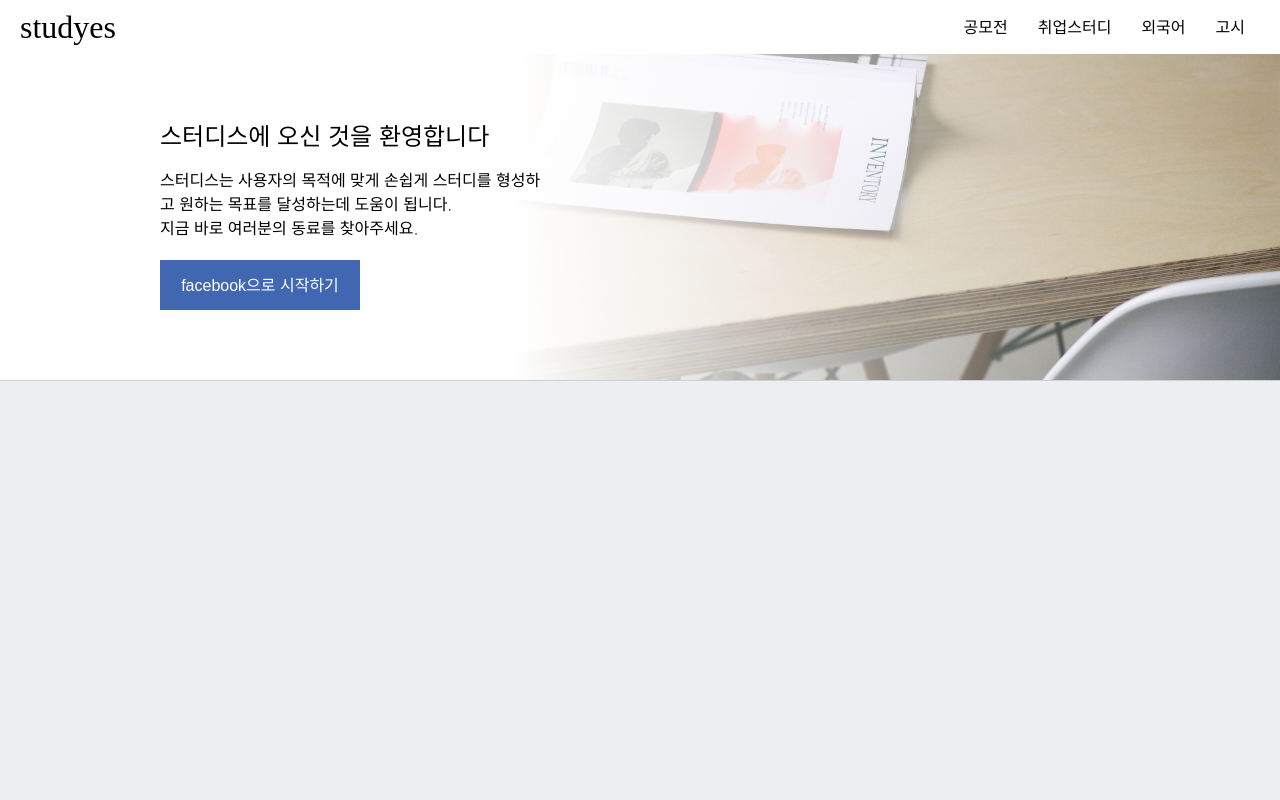
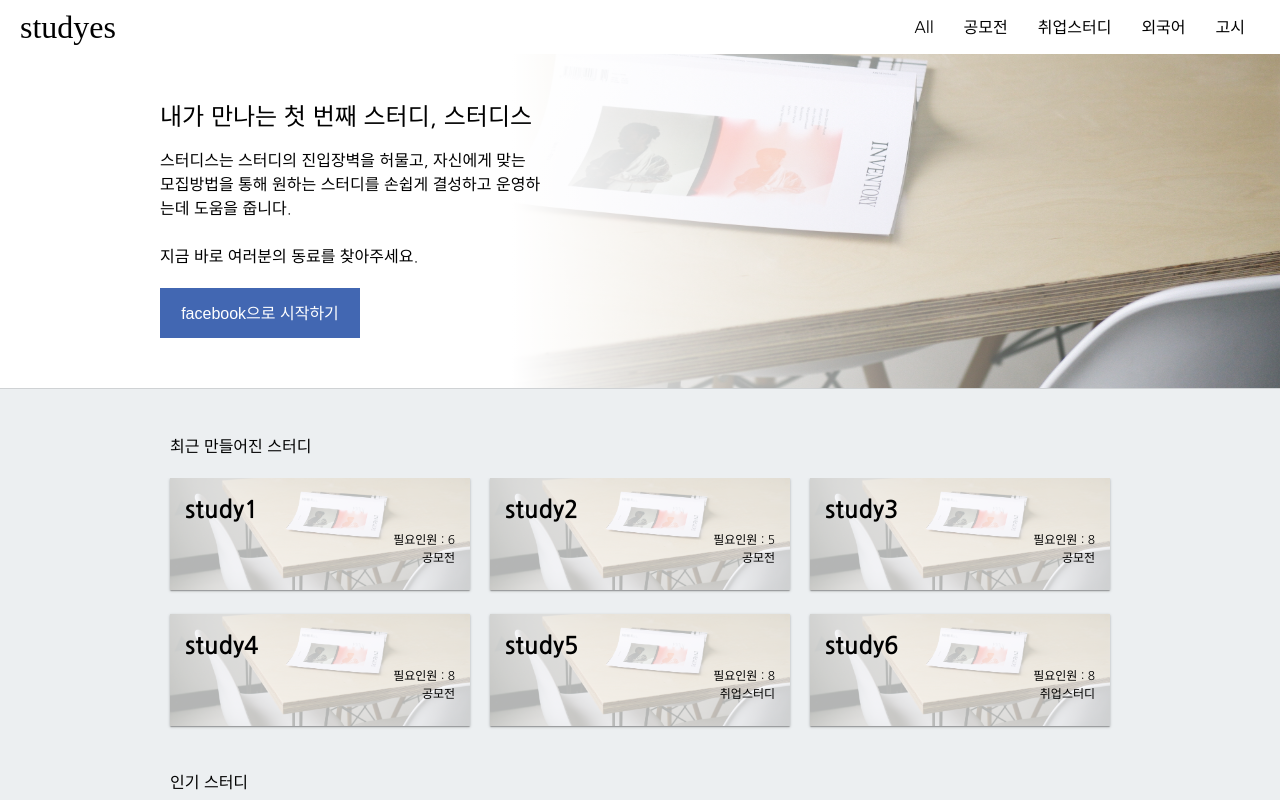
Before and after one commit to skyho31/studyes2.0web, a React (Create React App) app: page / in a window 1280 px wide. Shown: the top 800 px of the page. Built offline with nearby package versions, Linux system fonts and the light colour scheme; a web font is replaced by a local one.

Commit message:
home에서 사용할 dummy 리스트 형성

```diff
--- a/public/index.html
+++ b/public/index.html
@@ -15,7 +15,7 @@
       work correctly both with client-side routing and a non-root public URL.
       Learn how to configure a non-root public URL by running `npm run build`.
     -->
-    <title>React App</title>
+    <title>스터디스 - 내가 만나는 첫 번째 스터디</title>
   </head>
   <body>
     <div id="root"></div>
--- a/src/components/App/App.css
+++ b/src/components/App/App.css
@@ -1,6 +1,4 @@
 body {
-    height: 100vh;
-    width: 100vw;
     font-family: "Nanum Gothic", sans-serif;
     background-color: #eceff1;
 }
@@ -14,5 +12,4 @@ body {
     background-color: rgba(255, 255, 255, .3);
     width: 100%;
     height: 100%;
-    padding: 20px;
 }
--- a/src/components/App/App.js
+++ b/src/components/App/App.js
@@ -18,9 +18,6 @@ class App extends Component {
 				<div >
 					<Header />
 					<Route exact path="/" component={Home} />
-					<div className="container">
-
-					</div>
 				</div>
 			</Router>
 		)
--- a/src/components/Header/Header.js
+++ b/src/components/Header/Header.js
@@ -11,6 +11,7 @@ class Header extends Component {
 				<Link to="/"><h1 id="logo">studyes</h1></Link>
 				<nav>
 					<ul>
+						<Link to="/all"><li>All</li></Link>
 						<Link to="/contest"><li>공모전</li></Link>
 						<Link to="/getjob"><li>취업스터디</li></Link>
 						<Link to="/language"><li>외국어</li></Link>
--- a/src/components/Home/Home.css
+++ b/src/components/Home/Home.css
@@ -1,3 +1,5 @@
+
+/* welcome class */
 
 .welcomeContainer {
     width: 100%;
@@ -7,7 +9,7 @@
     background-position: center;
 }
 
-.welcomeFrame {
+.frame {
     width: 960px;
     margin: auto;
     height: 100%;
@@ -56,19 +58,51 @@
     /* IE6-9 */
 }
 
-.dawn {
-    /* Old browsers */
-    background: #b3cae5;
-    /* FF3.6+ */
-    background: -moz-linear-gradient(-45deg, #b3cae5 12%, #dbdde4 46%, #e4e3e4 70%, #f7ddbb 94%, #efcab2 100%);
-    /* Chrome,Safari4+ */
-    background: -webkit-gradient(linear, left top, right bottom, color-stop(12%, #b3cae5), color-stop(46%, #dbdde4), color-stop(70%, #e4e3e4), color-stop(94%, #f7ddbb), color-stop(100%, #efcab2));
-    /* Chrome10+,Safari5.1+ */
-    background: -webkit-linear-gradient(-45deg, #b3cae5 12%, #dbdde4 46%, #e4e3e4 70%, #f7ddbb 94%, #efcab2 100%);
-    /* Opera 11.10+ */
-    background: -o-linear-gradient(-45deg, #b3cae5 12%, #dbdde4 46%, #e4e3e4 70%, #f7ddbb 94%, #efcab2 100%);
-    /* IE10+ */
-    background: -ms-linear-gradient(-45deg, #b3cae5 12%, #dbdde4 46%, #e4e3e4 70%, #f7ddbb 94%, #efcab2 100%);
-    /* W3C */
-    background: linear-gradient(135deg, #b3cae5 12%, #dbdde4 46%, #e4e3e4 70%, #f7ddbb 94%, #efcab2 100%);
+/* StudyList class */
+
+
+.listTitle{
+	margin: 0 0 24px 10px;
 }
+.studyList{
+	overflow: hidden;
+	margin-bottom:24px;
+}
+
+.studyListBox {
+	background-color: white;
+	width:300px;
+	float:left;
+	margin:0 10px 24px;
+	box-shadow:0 1px 3px 0 rgba(0,0,0,0.2), 0 1px 1px 0 rgba(0,0,0,0.14), 0 2px 1px -1px rgba(0,0,0,0.12);
+	cursor: pointer;
+	background-size:cover;
+	background-position: center;
+}
+
+.studyListBox .wrapper:hover {
+	background-color: rgba(0,0,0,.5);
+	color:white;
+}
+
+.studyListBox .wrapper{
+	padding:20px 15px;
+	background-color: rgba(255,255,255,.7)
+}
+
+
+
+.studyTitle{
+	font-size: 24px;
+	font-weight: 600;
+	margin-bottom:12px;
+}
+
+.studyDescription {
+	text-align: right;
+}
+
+.studyMember {
+	font-size: 12px;
+	margin-bottom:6px;
+}
--- a/src/components/Home/Home.js
+++ b/src/components/Home/Home.js
@@ -5,14 +5,19 @@ import { connect } from 'react-redux';
 import { bindActionCreators } from 'redux';
 import { login } from '../../actions/index';
 
+//react-router
+import { Link } from 'react-router-dom'
+
 //css
 import './Home.css';
+import dummyImg from '../../img/welcome.jpg';
 
 class Home extends Component {
 	render(){
 		return(
 			<section>
-				<Welcome login={this.props.login}/>
+				<Welcome login={this.props.login} isLogged={this.props.loginState}/>
+				<StudyList />
 			</section>
 		)
 	}
@@ -24,20 +29,167 @@ class Welcome extends Component {
 		return(
 			<article className="welcomeContainer">
 				<div className="wrapper whiteCover">
-					<div className="welcomeFrame">
+					<div className="frame">
 						<div className="welcomeText">
-							<h2>스터디스에 오신 것을 환영합니다</h2>
-							<h5>스터디스는 사용자의 목적에 맞게 손쉽게 스터디를 형성하고 원하는 목표를 달성하는데 도움이 됩니다. <br/>
+							<h2>내가 만나는 첫 번째 스터디, 스터디스</h2>
+							<h5>스터디스는 스터디의 진입장벽을 허물고, 자신에게 맞는 모집방법을 통해
+								원하는 스터디를 손쉽게 결성하고 운영하는데 도움을 줍니다. <br/><br/>
 								지금 바로 여러분의 동료를 찾아주세요.
 							</h5>
 						</div>
-						<button className="welcomeButton" onClick={()=>this.props.login()}>facebook으로 시작하기</button>
+						{ !this.props.isLogged &&
+							<button
+								className="welcomeButton"
+								onClick={()=>this.props.login()}>
+								facebook으로 시작하기
+							</button>
+						}
 					</div>
 				</div>
 			</article>
 		)
 	}
 }
+
+class StudyList extends Component {
+
+	renderList(studyList, limit){
+
+		return studyList.map((data,i) => {
+
+			const style = {
+				"backgroundImage":'url(' + data.img + ')'
+			}
+
+			return (
+				<li className="studyListBox" key={i} style={style}>
+					<div className="wrapper">
+					<Link to={'/'+data.name}>
+						<h2 className="studyTitle">{data.name}</h2>
+						<div className="studyDescription">
+							<h5 className="studyMember">필요인원 : {data.member}</h5>
+							<h5 className="studyMember">{data.category}</h5>
+						</div>
+					</Link>
+					</div>
+				</li>
+			)
+		})
+	}
+
+	render(){
+		return(
+			<article className="StudyListContainer">
+				<div className="frame">
+					<h2 className="listTitle">최근 만들어진 스터디</h2>
+					<ul className="studyList">
+						{this.renderList(dummyList2)}
+					</ul>
+					<h2 className="listTitle">인기 스터디</h2>
+					<ul className="studyList">
+						{this.renderList(dummyList)}
+					</ul>
+				</div>
+			</article>
+		)
+	}
+}
+
+const dummyList2 = [
+	{
+		name:"study1",
+		category:"공모전",
+		member:6,
+		img:dummyImg
+	},
+	{
+		name:"study2",
+		category:"공모전",
+		member:5,
+		img:dummyImg
+	},
+	{
+		name:"study3",
+		category:"공모전",
+		member:8,
+		img:dummyImg
+	},
+	{
+		name:"study4",
+		category:"공모전",
+		member:8,
+		img:dummyImg
+	},
+	{
+		name:"study5",
+		category:"취업스터디",
+		member:8,
+		img:dummyImg
+	},
+	{
+		name:"study6",
+		category:"취업스터디",
+		member:8,
+		img:dummyImg
+	}
+]
+
+const dummyList = [
+	{
+		name:"study1",
+		category:"공모전",
+		member:6,
+		img:dummyImg
+	},
+	{
+		name:"study2",
+		category:"공모전",
+		member:5,
+		img:dummyImg
+	},
+	{
+		name:"study3",
+		category:"공모전",
+		member:8,
+		img:dummyImg
+	},
+	{
+		name:"study4",
+		category:"공모전",
+		member:8,
+		img:dummyImg
+	},
+	{
+		name:"study5",
+		category:"취업스터디",
+		member:8,
+		img:dummyImg
+	},
+	{
+		name:"study6",
+		category:"취업스터디",
+		member:8,
+		img:dummyImg
+	},
+	{
+		name:"study7",
+		category:"취업스터디",
+		member:8,
+		img:dummyImg
+	},
+	{
+		name:"study8",
+		category:"취업스터디",
+		member:8,
+		img:dummyImg
+	},
+	{
+		name:"study9",
+		category:"취업스터디",
+		member:8,
+		img:dummyImg
+	}
+]
 
 function mapStateToProps(state){
     return {
```
